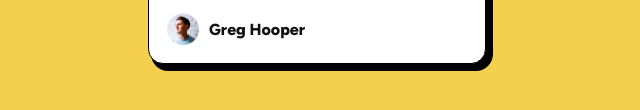
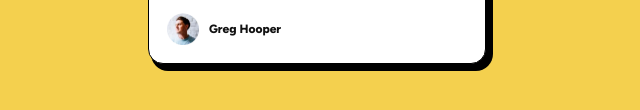
Before and after one commit to somber-robot/blog-preview-card, a plain HTML site: page index.html in a window 1280 px wide. Shown: the part 564-674 px from the top of the page, 323-963 px from the left. Drawn offline with Linux system fonts and the light colour scheme.

Commit message:
Fixed typo

```diff
--- a/style.css
+++ b/style.css
@@ -85,7 +85,7 @@ p{
 
 .user-name{
     font-weight: 800;
-    font-size: 12x;
+    font-size: 12px;
 }
 
 .profile-pic:hover{
```
